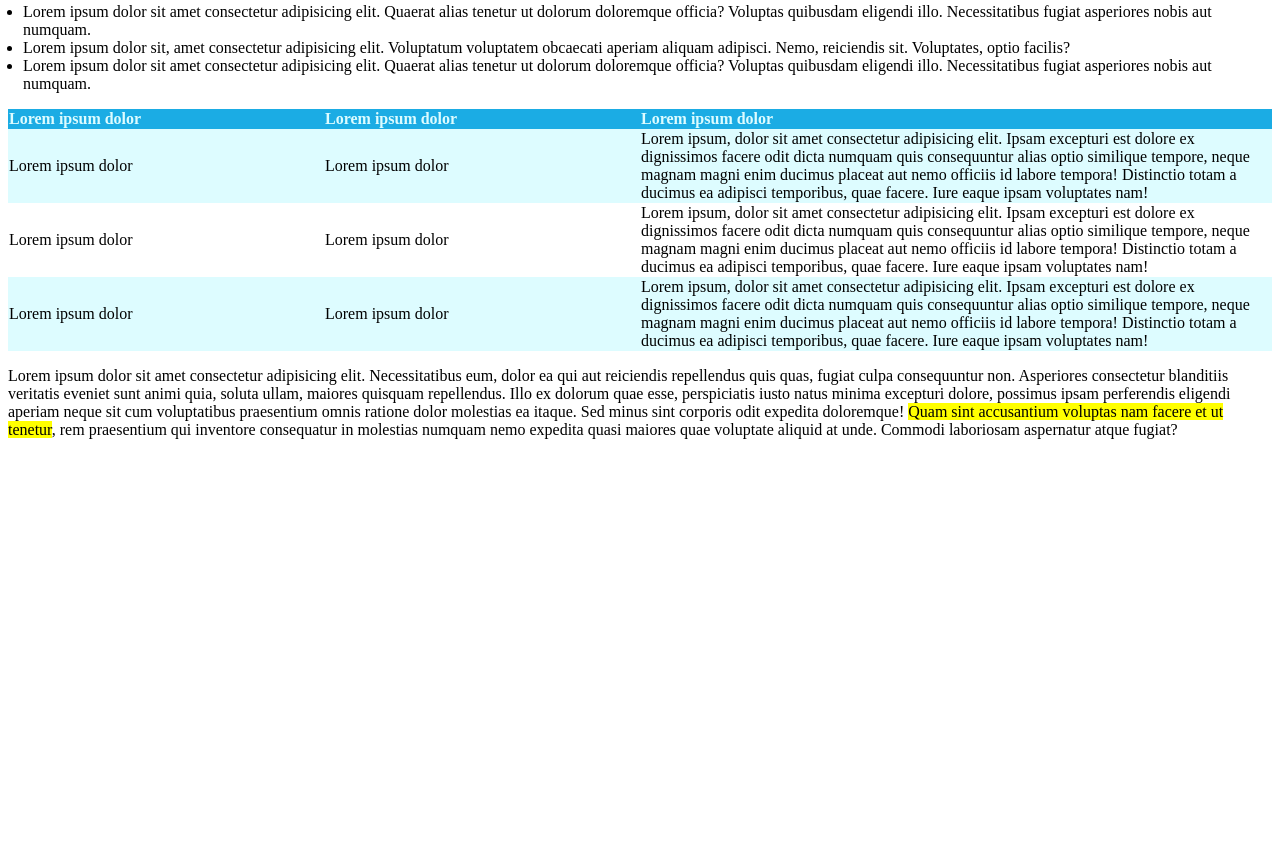
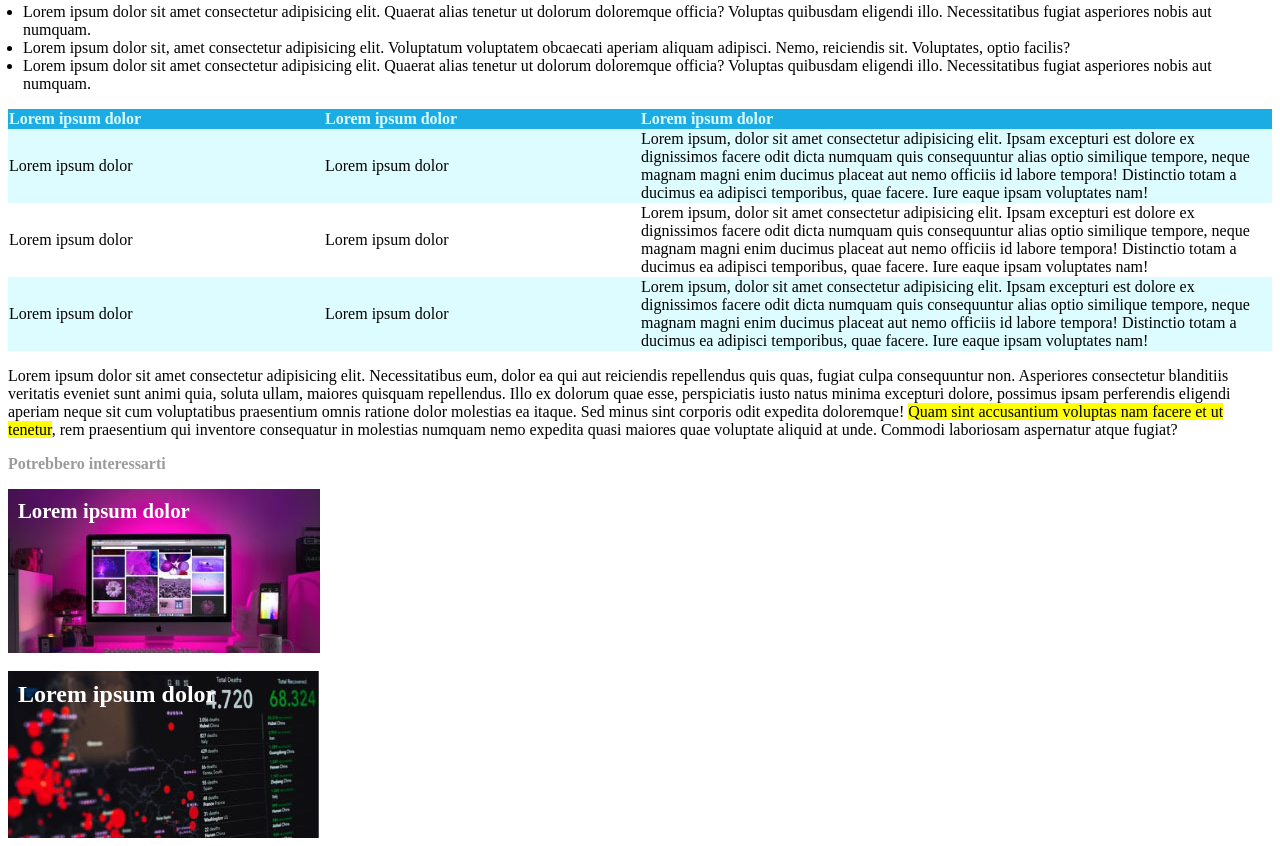
Before and after one commit to l-martinetti/html-css-booleaner, a plain HTML site: page index.html in a window 1280 px wide. Shown: the part 699-1545 px from the top of the page. Before the commit the page ends 1154 px from the top, so only its background shows below. Drawn offline with Linux system fonts and the light colour scheme.

Commit message:
(add) footer

```diff
--- a/index.html
+++ b/index.html
@@ -95,11 +95,14 @@
             Lorem ipsum dolor sit amet consectetur adipisicing elit. Necessitatibus eum, dolor ea qui aut reiciendis repellendus quis quas, fugiat culpa consequuntur non. Asperiores consectetur blanditiis veritatis eveniet sunt animi quia, soluta ullam, maiores quisquam repellendus. Illo ex dolorum quae esse, perspiciatis iusto natus minima excepturi dolore, possimus ipsam perferendis eligendi aperiam neque sit cum voluptatibus praesentium omnis ratione dolor molestias ea itaque. Sed minus sint corporis odit expedita doloremque! <span class="underline">Quam sint accusantium voluptas nam facere et ut tenetur</span>, rem praesentium qui inventore consequatur in molestias numquam nemo expedita quasi maiores quae voluptate aliquid at unde. Commodi laboriosam aspernatur atque fugiat?
          </p>
         <!-- Table ipsum -->
-
-
     </main>
-
-    <footer></footer>
-
+    <!-- potrebbero interessarti -->
+    <footer>
+        <p class="subtitle"><strong>Potrebbero interessarti</strong></p>
+        <div class="monitor"><strong>Lorem ipsum dolor</strong></div>
+        <br>
+        <div class="graph"><strong>Lorem ipsum dolor</strong></div>
+    </footer>
+    <!-- potrebbero interessarti -->
 </body>
 </html>
--- a/style.css
+++ b/style.css
@@ -54,3 +54,27 @@ tbody {
 .last-row {
     width: 50%;
 }
+
+.monitor {
+    color: white;
+    font-size: 1.3em;
+    background-image: url(img/monitor.jpg);
+    background-repeat: no-repeat;
+    padding-right: 230px;
+    padding-bottom: 130px;
+    padding-left: 10px;
+    padding-top: 10px;
+    width: 200px;
+}
+
+.graph {
+    color: white;
+    font-size: 1.5em;
+    background-image: url(img/graph.jpg);
+    background-repeat: no-repeat;
+    padding-right: 230px;
+    padding-bottom: 130px;
+    padding-left: 10px;
+    padding-top: 10px;
+    width: 200px;
+}
```
